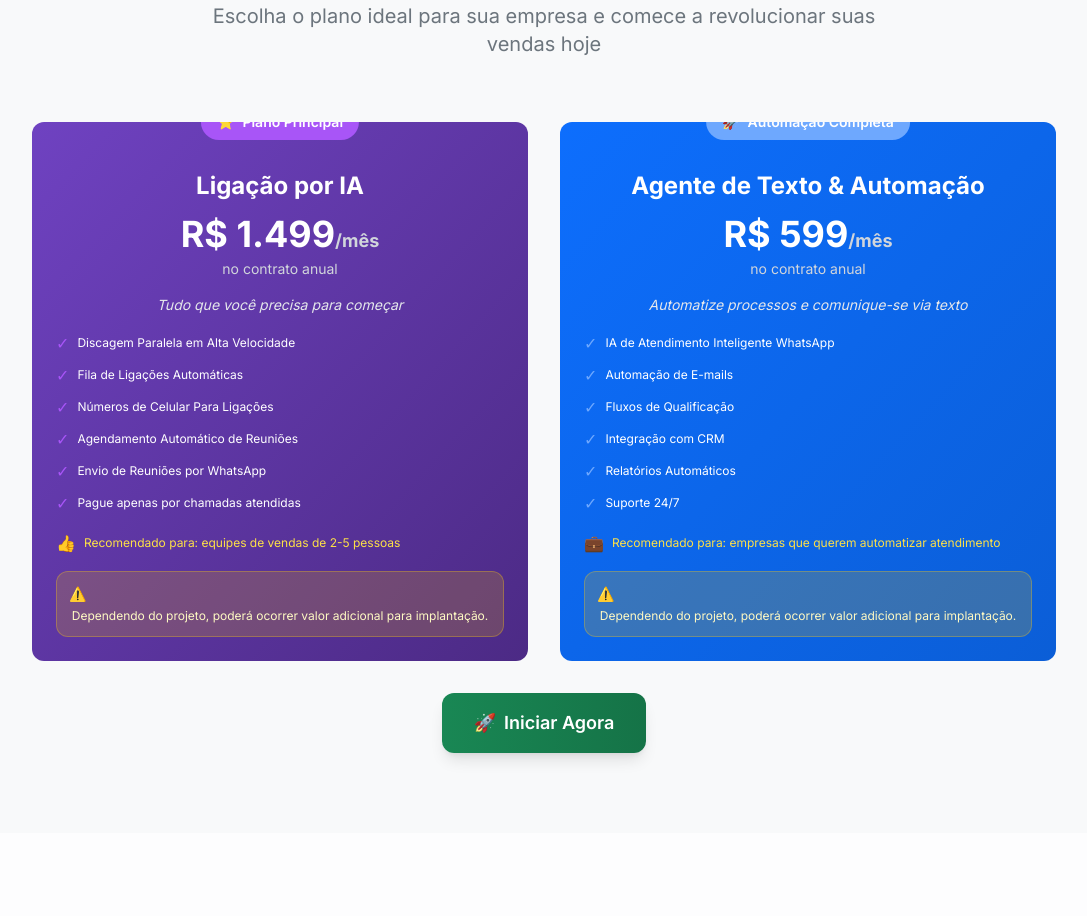
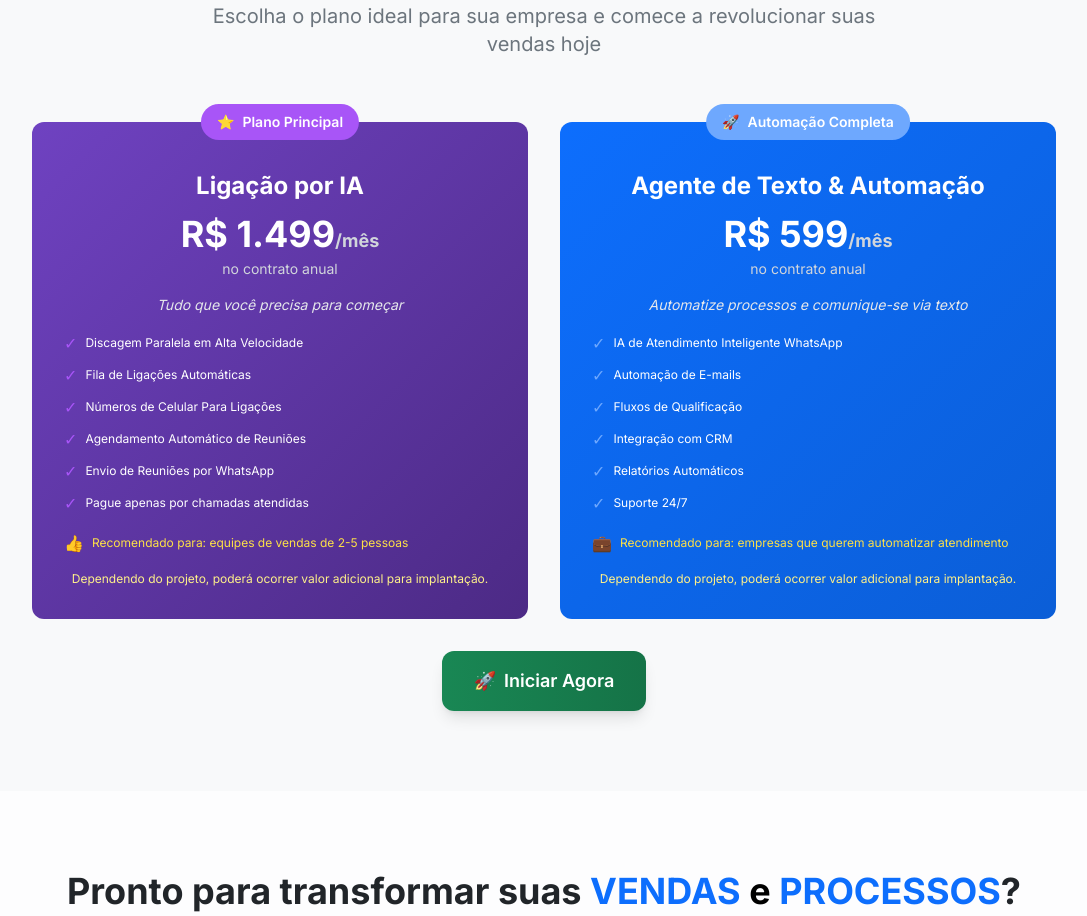
Before and after one commit to automacao360mariafav149/automacao360, a React (Vite) app: page / in a window 1280 px wide. Shown: the part 6620-7536 px from the top of the page, without its empty margins (96-1183 px from the left). Built offline with nearby package versions, Linux system fonts and the light colour scheme.

Commit message:
feat: Corrige layout dos cards - remove overflow, simplifica observação de implantação

```diff
--- a/src/components/Pricing.tsx
+++ b/src/components/Pricing.tsx
@@ -13,7 +13,7 @@ const Pricing = () => {
 
         <div className="grid md:grid-cols-2 gap-8 max-w-5xl mx-auto mb-8">
           {/* Plano 1: Ligação por IA */}
-          <div className="bg-gradient-to-br from-[#6f42c1] to-[#4c2a85] p-6 rounded-lg text-white relative overflow-hidden">
+          <div className="bg-gradient-to-br from-[#6f42c1] to-[#4c2a85] p-8 rounded-lg text-white relative">
             <div className="absolute top-0 left-1/2 transform -translate-x-1/2 -translate-y-1/2">
               <div className="bg-[#a855f7] px-4 py-2 rounded-full text-sm font-semibold flex items-center gap-2">
                 <span>⭐</span>
@@ -21,7 +21,7 @@ const Pricing = () => {
               </div>
             </div>
 
-            <div className="text-center mt-6">
+            <div className="text-center pt-4">
               <h3 className="text-2xl font-bold mb-3">Ligação por IA</h3>
               <div className="text-4xl font-bold mb-1">R$ 1.499<span className="text-lg text-gray-300">/mês</span></div>
               <p className="text-gray-300 text-sm mb-4">no contrato anual</p>
@@ -60,20 +60,15 @@ const Pricing = () => {
                 <span className="text-xs">Recomendado para: equipes de vendas de 2-5 pessoas</span>
               </div>
 
-              {/* Observação dentro do card */}
-              <div className="bg-yellow-500/20 border border-yellow-400/30 rounded-lg p-3">
-                <div className="flex items-center gap-2 mb-1">
-                  <span className="text-yellow-300 text-sm">⚠️</span>
-                </div>
-                <p className="text-yellow-100 text-xs">
-                  Dependendo do projeto, poderá ocorrer valor adicional para implantação.
-                </p>
-              </div>
+              {/* Observação simplificada */}
+              <p className="text-yellow-200 text-xs">
+                Dependendo do projeto, poderá ocorrer valor adicional para implantação.
+              </p>
             </div>
           </div>
 
           {/* Plano 2: Agente de Texto e Automação */}
-          <div className="bg-gradient-to-br from-[#0d6efd] to-[#0b5ed7] p-6 rounded-lg text-white relative overflow-hidden">
+          <div className="bg-gradient-to-br from-[#0d6efd] to-[#0b5ed7] p-8 rounded-lg text-white relative">
             <div className="absolute top-0 left-1/2 transform -translate-x-1/2 -translate-y-1/2">
               <div className="bg-[#6ea8fe] px-4 py-2 rounded-full text-sm font-semibold flex items-center gap-2">
                 <span>🚀</span>
@@ -81,7 +76,7 @@ const Pricing = () => {
               </div>
             </div>
 
-            <div className="text-center mt-6">
+            <div className="text-center pt-4">
               <h3 className="text-2xl font-bold mb-3">Agente de Texto & Automação</h3>
               <div className="text-4xl font-bold mb-1">R$ 599<span className="text-lg text-gray-300">/mês</span></div>
               <p className="text-gray-300 text-sm mb-4">no contrato anual</p>
@@ -120,15 +115,10 @@ const Pricing = () => {
                 <span className="text-xs">Recomendado para: empresas que querem automatizar atendimento</span>
               </div>
 
-              {/* Observação dentro do card */}
-              <div className="bg-yellow-500/20 border border-yellow-400/30 rounded-lg p-3">
-                <div className="flex items-center gap-2 mb-1">
-                  <span className="text-yellow-300 text-sm">⚠️</span>
-                </div>
-                <p className="text-yellow-100 text-xs">
-                  Dependendo do projeto, poderá ocorrer valor adicional para implantação.
-                </p>
-              </div>
+              {/* Observação simplificada */}
+              <p className="text-yellow-200 text-xs">
+                Dependendo do projeto, poderá ocorrer valor adicional para implantação.
+              </p>
             </div>
           </div>
         </div>
```
